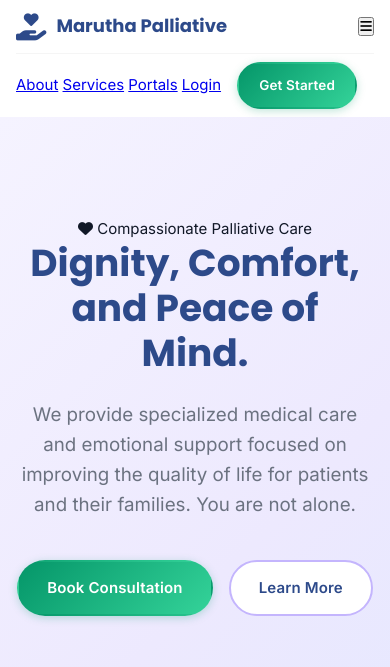
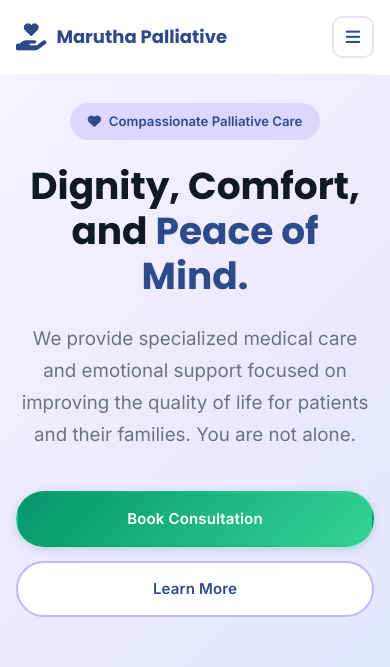
Before and after one commit to Maady321/Marutha_Support__, a Python web app: template frontend/templates/landing.html in a window 390 px wide. Shown: the top 667 px of the page. Run offline with Jinja, Linux system fonts and the light colour scheme; the template is opened without the code that fills it, so the values that code supplies are empty; grey boxes are pictures that could not be loaded.

Commit message:
auto: changes at 2026-03-02 18:09:29

```diff
--- a/frontend/templates/landing.html
+++ b/frontend/templates/landing.html
@@ -14,7 +14,137 @@
     <link rel="stylesheet" href="../static/css/components.css" />
     <link rel="stylesheet" href="../static/css/landing.css" />
     <style>
-      /* Additional Landing Specific Tweaks */
+      /* ── Landing Nav ── */
+      .landing-nav {
+        display: flex;
+        justify-content: space-between;
+        align-items: center;
+        padding: 16px 0;
+        position: sticky;
+        top: 0;
+        background: rgba(255, 255, 255, 0.95);
+        backdrop-filter: blur(14px);
+        z-index: 1000;
+        border-bottom: 1px solid rgba(0, 0, 0, 0.05);
+      }
+      .landing-nav .nav-links {
+        display: flex;
+        align-items: center;
+        gap: 28px;
+      }
+      .landing-nav .nav-links a {
+        text-decoration: none;
+        color: var(--text-muted);
+        font-weight: 500;
+        font-size: 0.95rem;
+        transition: color 0.2s;
+      }
+      .landing-nav .nav-links a:hover {
+        color: var(--medical-blue);
+      }
+      .nav-hamburger {
+        display: none;
+        background: none;
+        border: 2px solid var(--border-color);
+        border-radius: 10px;
+        width: 42px;
+        height: 42px;
+        align-items: center;
+        justify-content: center;
+        font-size: 1.1rem;
+        color: var(--medical-blue);
+        cursor: pointer;
+        transition: all 0.2s;
+      }
+      .nav-hamburger:hover {
+        background: var(--medical-blue-light);
+        border-color: var(--medical-blue);
+      }
+      /* Mobile drawer */
+      .landing-mobile-menu {
+        display: none;
+        flex-direction: column;
+        background: white;
+        border-radius: 0 0 16px 16px;
+        box-shadow: 0 8px 24px rgba(0, 0, 0, 0.1);
+        border: 1px solid var(--border-color);
+        border-top: none;
+        overflow: hidden;
+        animation: slideDown 0.2s ease;
+      }
+      .landing-mobile-menu.open {
+        display: flex;
+      }
+      .landing-mobile-menu a {
+        padding: 15px 20px;
+        text-decoration: none;
+        color: var(--text-main);
+        font-weight: 500;
+        border-bottom: 1px solid var(--border-color);
+        transition: background 0.2s;
+      }
+      .landing-mobile-menu a:last-child {
+        border-bottom: none;
+        padding: 12px 16px;
+      }
+      .landing-mobile-menu a:hover {
+        background: var(--medical-blue-light);
+        color: var(--medical-blue);
+      }
+      @keyframes slideDown {
+        from {
+          opacity: 0;
+          transform: translateY(-8px);
+        }
+        to {
+          opacity: 1;
+          transform: translateY(0);
+        }
+      }
+
+      /* ── Hero ── */
+      .landing-hero {
+        padding: 80px 0 100px;
+      }
+      .landing-hero-inner {
+        display: flex;
+        align-items: center;
+        gap: 64px;
+      }
+      .hero-content {
+        flex: 1;
+      }
+      .hero-pill {
+        display: inline-flex;
+        align-items: center;
+        gap: 8px;
+        background: var(--lavender-soft);
+        color: var(--medical-blue);
+        padding: 8px 18px;
+        border-radius: 50px;
+        font-size: 0.88rem;
+        font-weight: 600;
+        margin-bottom: 24px;
+      }
+      .hero-title {
+        font-size: 3.2rem;
+        line-height: 1.12;
+        margin-bottom: 20px;
+        color: var(--text-main);
+      }
+      .hero-subtitle {
+        font-size: 1.1rem;
+        color: var(--text-muted);
+        margin-bottom: 36px;
+        line-height: 1.7;
+      }
+      .cta-group {
+        display: flex;
+        gap: 14px;
+        flex-wrap: wrap;
+      }
+
+      /* Role cards */
       .role-card {
         transition:
           transform 0.3s ease,
@@ -32,7 +162,7 @@
       .role-card:hover {
         transform: translateY(-5px);
         box-shadow: var(--shadow-md);
-        border-color: var(--medical-blue-light);
+        border-color: var(--lavender-warm);
       }
       .role-icon {
         width: 80px;
@@ -48,15 +178,56 @@
       .role-card:hover .role-icon {
         transform: scale(1.1);
       }
-      .nav-links .btn-primary {
-        background: var(--medical-blue);
-        border-color: var(--medical-blue);
+
+      /* ── RESPONSIVE ── */
+      @media (max-width: 768px) {
+        /* Hamburger shows, nav-links hide */
+        .landing-nav .nav-links {
+          display: none !important;
+        }
+        .nav-hamburger {
+          display: flex;
+        }
+
+        /* Hero stacks vertically */
+        .landing-hero {
+          padding: 40px 0 60px;
+        }
+        .landing-hero-inner {
+          flex-direction: column;
+          gap: 32px;
+        }
+        .hero-image {
+          display: none;
+        } /* hide image on mobile */
+        .hero-title {
+          font-size: 2.2rem;
+        }
+        .hero-subtitle {
+          font-size: 1rem;
+        }
+        .cta-group {
+          flex-direction: column;
+        }
+        .cta-group .btn {
+          width: 100%;
+          text-align: center;
+        }
+
+        /* Trust bar */
+        .trust-bar {
+          flex-direction: column;
+          gap: 8px;
+        }
       }
-      .nav-links .btn-primary:hover {
-        background: #1e3a8a; /* darker blue */
-      }
-      html {
-        scroll-behavior: smooth;
+
+      @media (max-width: 480px) {
+        .hero-title {
+          font-size: 1.85rem;
+        }
+        .landing-hero {
+          padding: 28px 0 48px;
+        }
       }
     </style>
   </head>
@@ -753,5 +924,32 @@
         </div>
       </div>
     </footer>
+    <script>
+      // Mobile hamburger toggle
+      const hamburger = document.getElementById("navHamburger");
+      const mobileMenu = document.getElementById("landingMobileMenu");
+      let isOpen = false;
+
+      hamburger.addEventListener("click", () => {
+        isOpen = !isOpen;
+        mobileMenu.classList.toggle("open", isOpen);
+        hamburger.innerHTML = isOpen
+          ? '<i class="fas fa-times"></i>'
+          : '<i class="fas fa-bars"></i>';
+      });
+
+      function closeMobileMenu() {
+        isOpen = false;
+        mobileMenu.classList.remove("open");
+        hamburger.innerHTML = '<i class="fas fa-bars"></i>';
+      }
+
+      // Close on outside click
+      document.addEventListener("click", (e) => {
+        if (!hamburger.contains(e.target) && !mobileMenu.contains(e.target)) {
+          closeMobileMenu();
+        }
+      });
+    </script>
   </body>
 </html>
```
